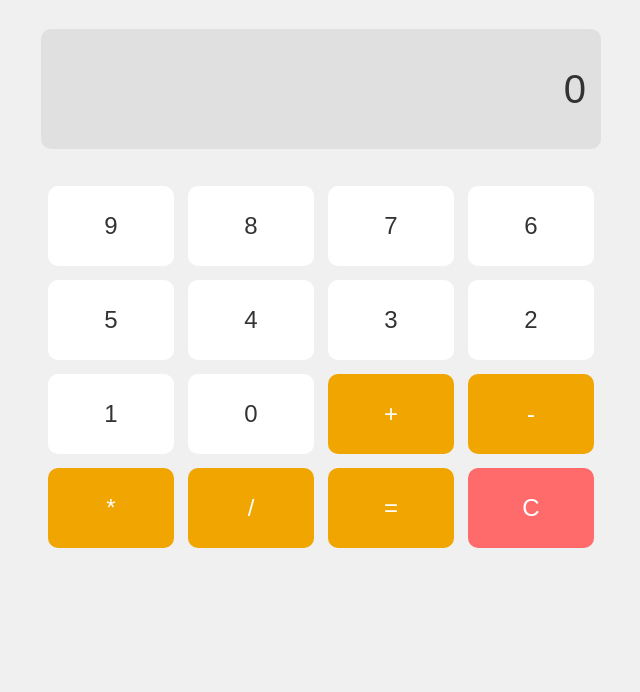
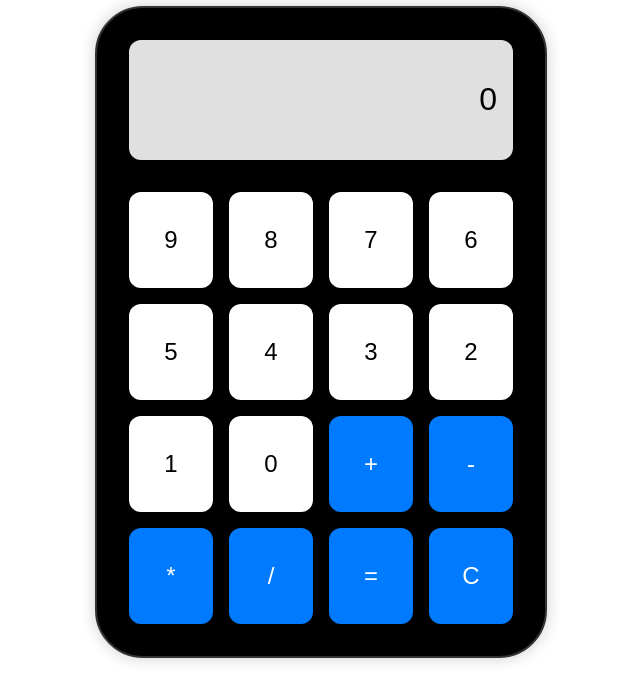
Before and after one commit to rubberart7/Calculator, a plain HTML site: page index.html in a window 1280 px wide. Shown: the part 108-800 px from the top of the page, without its empty margins (319-959 px from the left). Drawn offline with Linux system fonts and the light colour scheme.

Commit message:
completely change style

```diff
--- a/index.html
+++ b/index.html
@@ -8,7 +8,9 @@
     <title>Calculator</title>
   </head>
   <body>
-    <div class="main">
+    <main>
+      <h1>My Calculator</h1>
+      <div class="calculator">
         <div class="screen"></div>
         <div class="buttons">
           <button class="num num9">9</button>
@@ -29,5 +31,6 @@
           <button class="misc clr">C</button>
         </div>
       </div>
+    </main>
   </body>
 </html>
--- a/style.css
+++ b/style.css
@@ -2,19 +2,19 @@
 
 /* Define color variables */
 :root {
-    --background-color: #f0f0f0;
-    --main-background: #fff;
-    --screen-background: #e0e0e0;
-    --button-background: #f9f9f9;
-    --button-hover: #ddd;
-    --button-operator: #f0a500;
-    --button-operator-hover: #e09000;
-    --button-misc: #ff6b6b;
-    --button-misc-hover: #e55b5b;
-    --button-number: #fff;
-    --button-number-hover: #f5f5f5;
-    --text-color: #333;
-    --border-color: #ccc;
+  --background-color: #ffffff; /* White background */
+  --main-background: #000000; /* Black for the calculator background */
+  --screen-background: #e0e0e0; /* Light gray for the screen */
+  --button-background: #ffffff; /* White for buttons */
+  --button-hover: #d0d0d0; /* Light gray for button hover */
+  --button-operator: #007bff; /* Blue for operators */
+  --button-operator-hover: #0056b3; /* Darker blue for operator hover */
+  --button-misc: #007bff; /* Blue for miscellaneous button (clear) */
+  --button-misc-hover: #0056b3; /* Darker blue for clear button hover */
+  --button-number: #ffffff; /* White for number buttons */
+  --button-number-hover: #f5f5f5; /* Light gray for number button hover */
+  --text-color: #000000; /* Black text color */
+  --border-color: #333333; /* Dark border color */
 }
 
 /* Basic reset and styling */
@@ -29,62 +29,67 @@
   background-color: var(--background-color);
 }
 
-  h1.main-heading {
-    text-align: center;
-    margin-bottom: 20px;
+main {
+  display: flex;
+  flex-direction: column;
+  justify-content: center;
+  align-items: center;
+
 }
 
 /* Main container styling */
-  main {
+.calculator {
   display: flex;
   flex-direction: column;
   align-items: center;
-    border: 8px solid var(--border-color); /* Thicker border */
-    border-radius: 15px; /* Rounded corners */
+  border: 2px solid var(--border-color);
+  border-radius: 3rem;
   background-color: var(--main-background);
-    box-shadow: 0 0 25px rgba(0, 0, 0, 0.3); /* Larger shadow */
-    padding: 30px;
-    width: 600px; /* Significantly increased width */
-    height: 700px; /* Significantly increased height */
+  box-shadow: 0 0 1rem rgba(0, 0, 0, 0.2);
+  padding: 2rem;
+  width: 30vw;
+  max-width: 400px;
 }
 
 /* Screen styling */
 .screen {
   width: 100%;
-    height: 120px; /* Increased height */
+  height: 15vh;
   background-color: var(--screen-background);
-    border-radius: 10px; /* Slightly more rounded */
-    margin-bottom: 30px; /* Increased margin */
+  border-radius: 0.75rem;
+  margin-bottom: 2rem;
   display: flex;
   align-items: center;
   justify-content: flex-end;
-    padding: 15px;
-    font-size: 2.5rem; /* Larger font size */
+  /* to show numbers on the right side */
+  padding: 1rem;
+  font-size: 2rem;
   color: var(--text-color);
   box-sizing: border-box;
 }
 
 /* Buttons container styling */
 .buttons {
-    display: flex;
-    flex-wrap: wrap;
+  display: grid;
+  grid-template-columns: repeat(4, 1fr); /* Four equal columns */
+  gap: 1rem;
   width: 100%;
-    max-width: 560px; /* Increased maximum width */
 }
 
 /* Button styling */
 button {
-    flex: 1 1 20%;
-    height: 80px; /* Increased height */
-    font-size: 1.5rem; /* Larger font size */
-    margin: 7px; /* Slightly larger margins */
+  height: 6rem;
+  font-size: 1.5rem;
   border: none;
-    border-radius: 10px; /* More rounded corners */
+  border-radius: 0.75rem;
   background-color: var(--button-background);
   color: var(--text-color);
   cursor: pointer;
-    transition: background-color 0.2s;
+  transition: background-color 0.2s, box-shadow 0.2s;
+  box-shadow: 0 0 0.5rem rgba(0, 0, 0, 0.1); /* Subtle shadow for buttons */
 }
+
+/* diff colors for the different buttons */
 
 button:hover {
   background-color: var(--button-hover);
@@ -92,7 +97,7 @@
 
 button.ope {
   background-color: var(--button-operator);
-    color: white;
+  color: var(--button-background);
 }
 
 button.ope:hover {
@@ -101,7 +106,7 @@
 
 button.misc {
   background-color: var(--button-misc);
-    color: white;
+  color: var(--button-background);
 }
 
 button.misc:hover {
```
Lines whose indentation alone changed are shown as unchanged.
